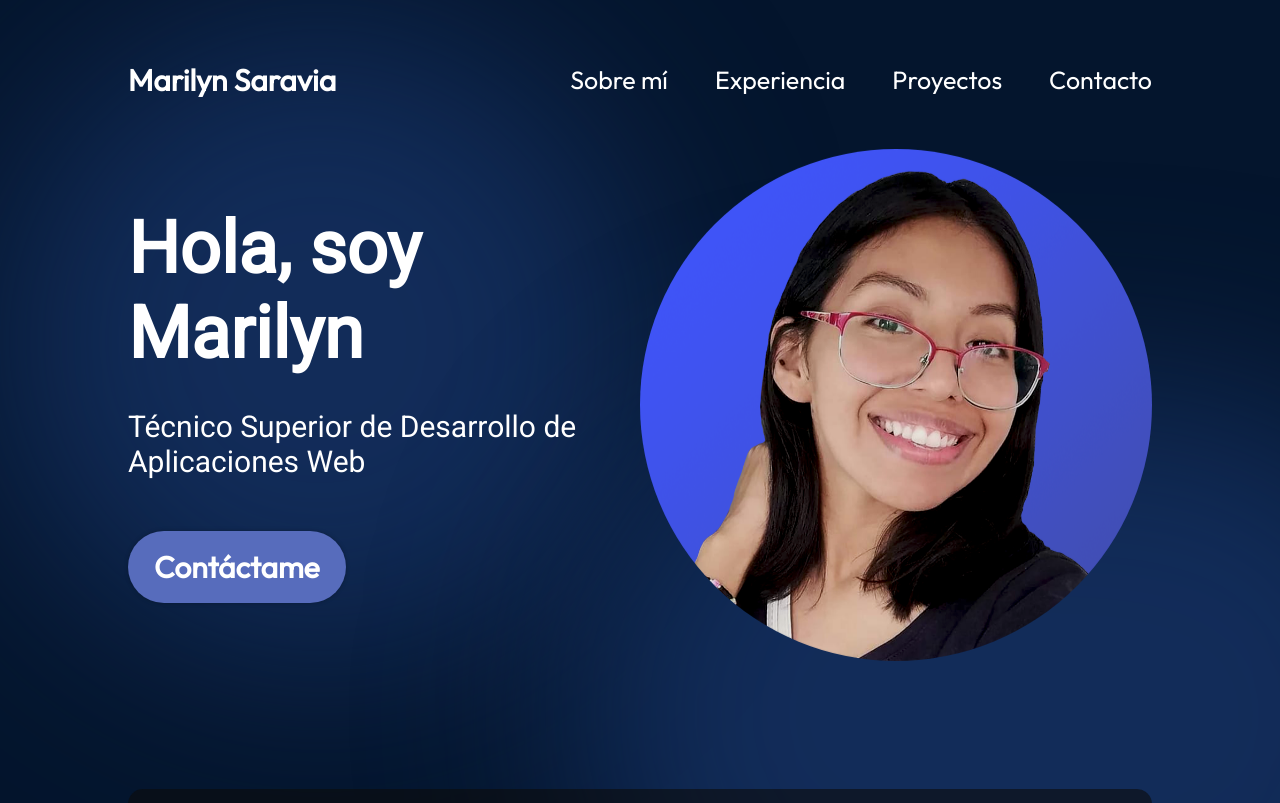
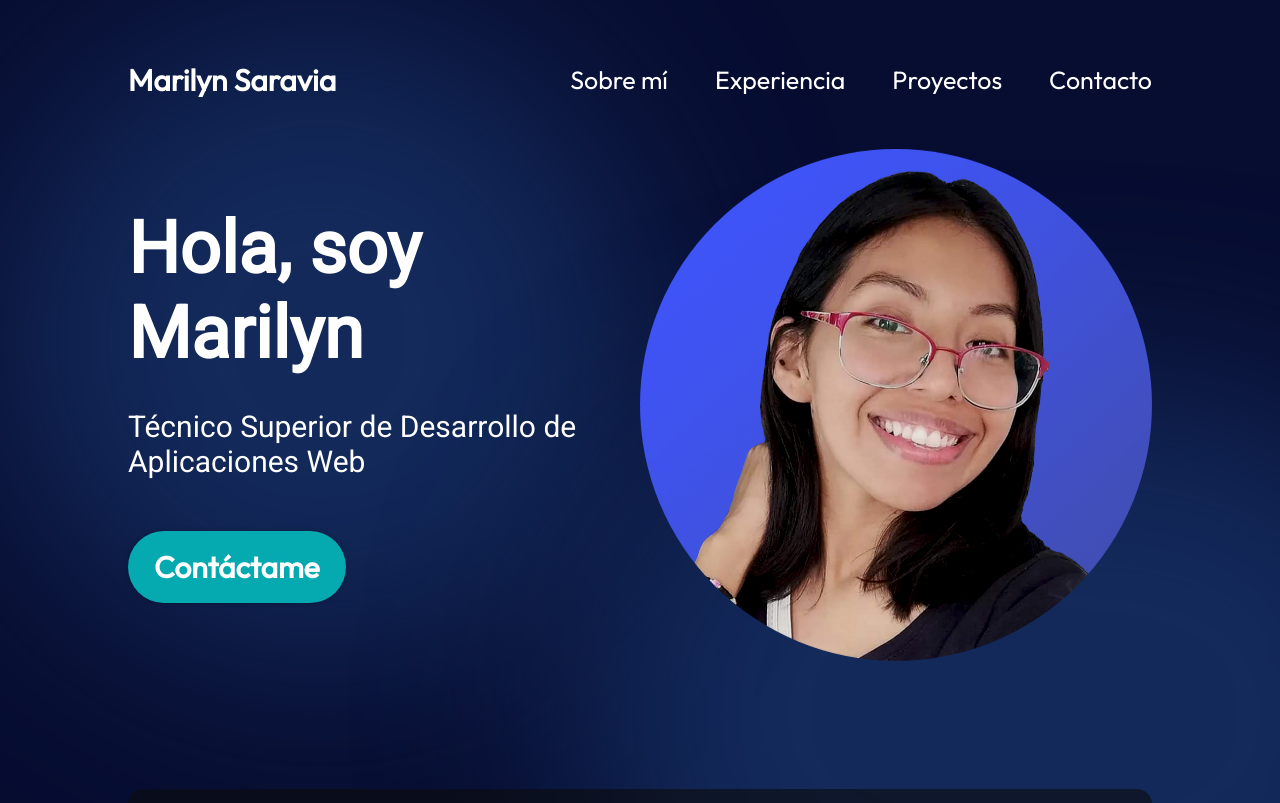
Before and after one commit to marilynsaravia/Portfolio, a React (Vite) app: page / in a window 1280 px wide. Shown: the top 803 px of the page. Built offline with nearby package versions, Linux system fonts and the light colour scheme.

Commit message:
Updated color palette in src/vars.css for new design theme

```diff
--- a/src/vars.css
+++ b/src/vars.css
@@ -1,10 +1,10 @@
 :root {
   /* Colours */
   --color-text: #fff;
-  --color-primary: #576cbc;
-  --color-secondary: #19376d;
+  --color-primary: #05a9b0;
+  --color-secondary: #20253b;
   --color-dark: #0b2447;
-  --color-bg: #04152d;
+  --color-bg: #070d31;
 
   /* Fonts */
   --font-roboto: "Roboto";
```
